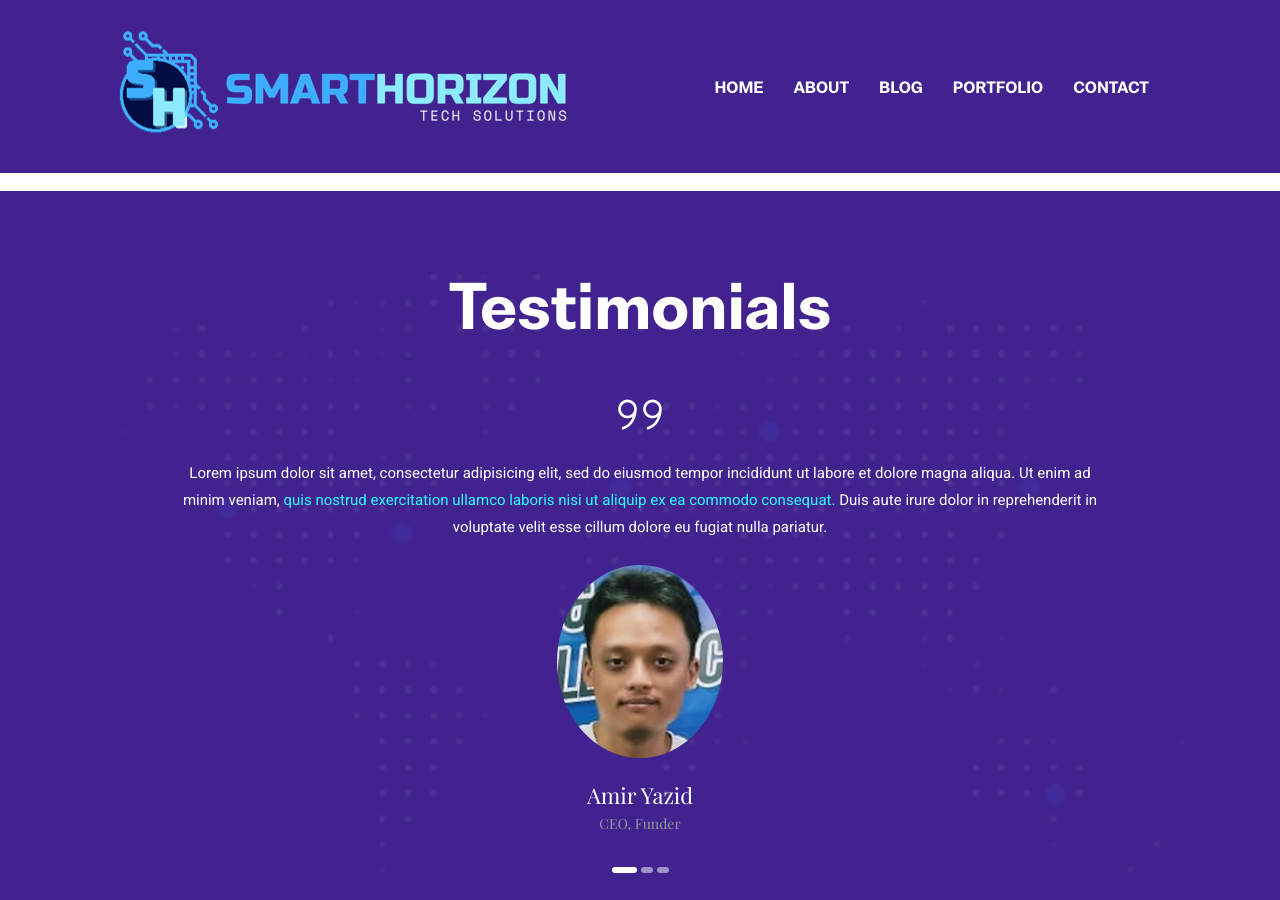
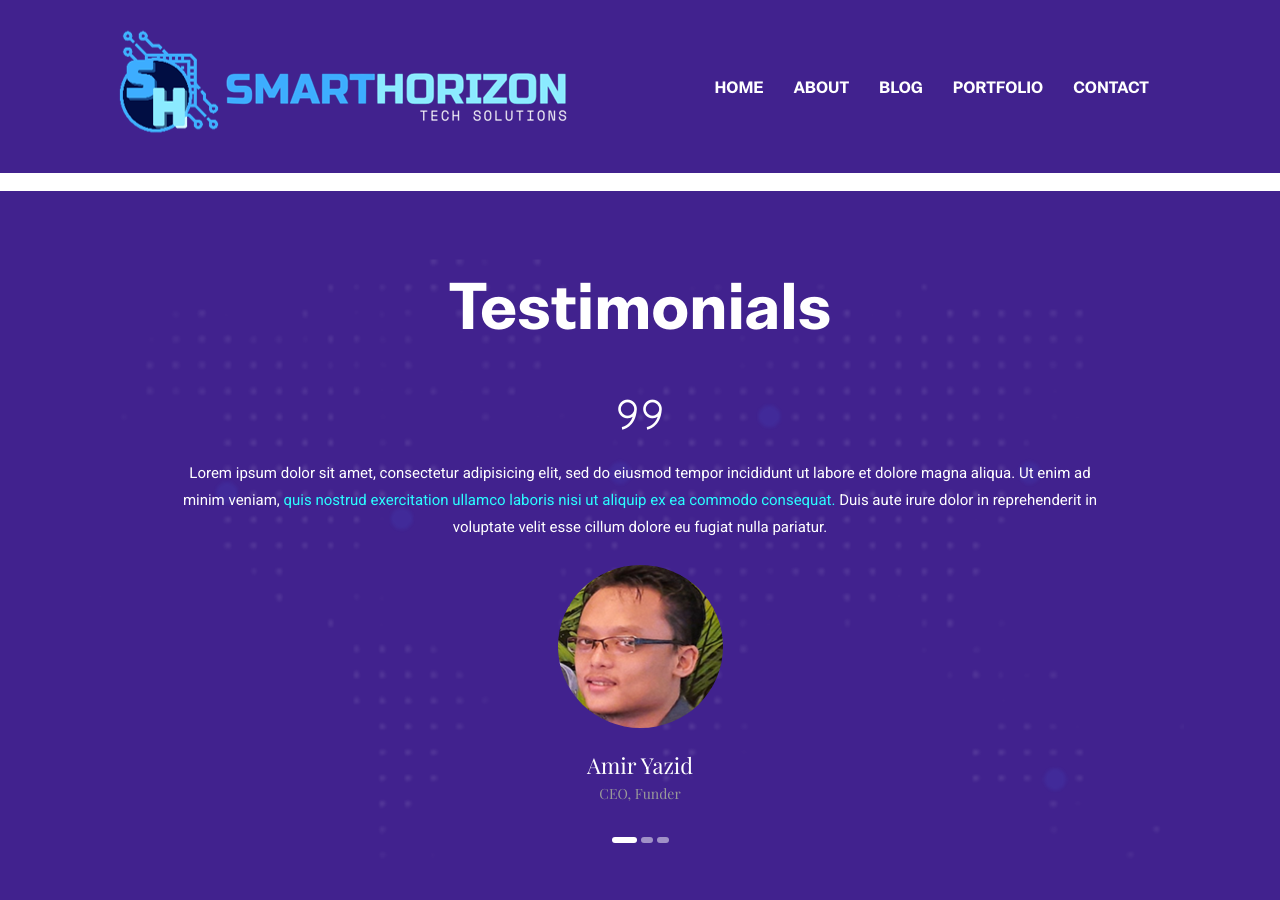
Before and after one commit to Haziq-yusri/Smart-Horizon-Tech-Solution, a Jekyll site: the page built from index.html, in a window 1280 px wide and 900 px high, scrolled down 4098 px. Built offline with Jekyll 4.4.1, drawn with Linux system fonts in a browser that asks for light colours.

Commit message:
Update settings.yml

```diff
--- a/_data/settings.yml
+++ b/_data/settings.yml
@@ -241,17 +241,17 @@ portfolio-items:
 
 testimonial-items:
   - name: "Amir Yazid"
-    image: "assets/images/testimonial/ceo.png"
+    image: "assets/images/testimonial/ceo2.png"
     designation : "CEO, Funder"
     content : "Lorem ipsum dolor sit amet, consectetur adipisicing elit, sed do eiusmod tempor incididunt ut labore et dolore magna aliqua. Ut enim ad minim veniam, <strong>quis nostrud exercitation ullamco laboris nisi ut aliquip ex ea commodo consequat.</strong> Duis aute irure dolor in reprehenderit in voluptate velit esse cillum dolore eu fugiat nulla pariatur."
 
   - name: "Amir Yazid"
-    image: "assets/images/testimonial/ceo.png"
+    image: "assets/images/testimonial/ceo2.png"
     designation: "CEO, Funder"
     content: "Lorem ipsum dolor sit amet, consectetur adipisicing elit, sed do eiusmod tempor incididunt ut labore et dolore magna aliqua. Ut enim ad minim veniam, <strong>quis nostrud exercitation ullamco laboris nisi ut aliquip ex ea commodo consequat.</strong> Duis aute irure dolor in reprehenderit in voluptate velit esse cillum dolore eu fugiat nulla pariatur."
 
   - name: "Amir Yazid"
-    image: "assets/images/testimonial/ceo.png"
+    image: "assets/images/testimonial/ceo2.png"
     designation: "CEO, Funder"
     content: "Lorem ipsum dolor sit amet, consectetur adipisicing elit, sed do eiusmod tempor incididunt ut labore et dolore magna aliqua. Ut enim ad minim veniam, <strong>quis nostrud exercitation ullamco laboris nisi ut aliquip ex ea commodo consequat.</strong> Duis aute irure dolor in reprehenderit in voluptate velit esse cillum dolore eu fugiat nulla pariatur."
 
```
